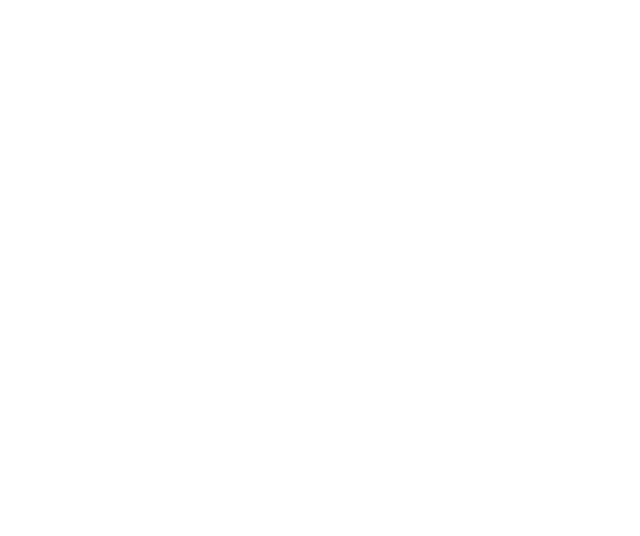
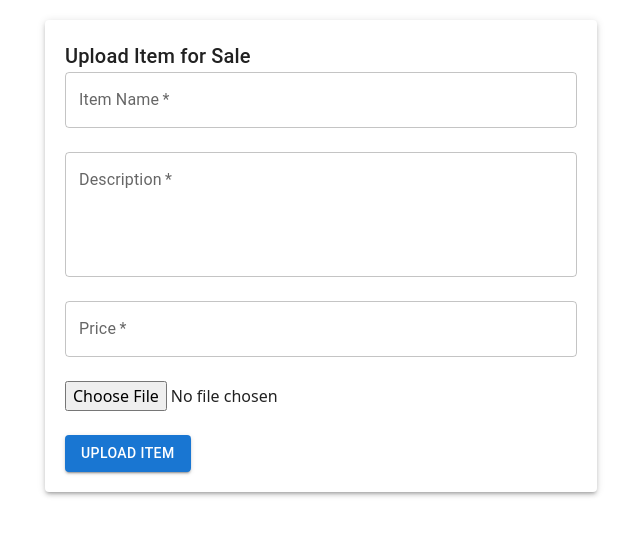
Before and after one commit to samj102/EduMarket-TMU, a React (Create React App) app in the folder frontend/: page /itemsForSale in a window 1280 px wide. Before the commit this address had no page. Shown: the top 536 px of the page, without its empty margins (319-959 px from the left). Built offline with nearby package versions, Linux system fonts and the light colour scheme.

Commit message:
Created demo items for sale Page
API endpoints not setup yet thus created a demo page to test the items for sale feature of the application.

```diff
--- a/frontend/src/App.js
+++ b/frontend/src/App.js
@@ -9,6 +9,7 @@
 import Users from "./components/Users.js";
 import Logout from "./components/Logout.js";
 import AboutUsPage from "./components/AboutUs.js";
+import UploadItemPage from "./components/itemsForSale.js";
 
 function App() {
   const [isLoggedin, setisLoggedin] = useState("false");
@@ -44,6 +45,7 @@
           <Route path="/all-users" element={<Users />} />
           <Route path="/ToS" element={<ToS />} />
           <Route path="/About_Us" element={<AboutUsPage />} />
+          <Route path="/itemsForSale" element={<UploadItemPage />} />
         </Routes>
       </Router>
     </div>
--- /dev/null
+++ b/frontend/src/components/itemsForSale.js
@@ -0,0 +1,93 @@
+import React, { useState } from 'react';
+import { Button, TextField, Typography, Container, Grid, Paper } from '@mui/material';
+
+const UploadItemPage = () => {
+    const [itemName, setItemName] = useState('');
+    const [description, setDescription] = useState('');
+    const [price, setPrice] = useState('');
+    const [itemImage, setItemImage] = useState(null);
+
+    const handleSubmit = async (event) => {
+        event.preventDefault();
+        const formData = new FormData();
+        formData.append('itemName', itemName);
+        formData.append('description', description);
+        formData.append('price', price);
+        if (itemImage) {
+            formData.append('itemImage', itemImage);
+        }
+
+        // Simulate sending data to the backend
+        console.log('Form data to be sent to the backend:');
+        for (let [key, value] of formData.entries()) {
+            console.log(`${key}:`, value);
+        }
+
+        //Simulating a successful submission
+        setTimeout(() => {
+            alert('Item uploaded successfully (simulated response)');
+            setItemName('');
+            setDescription('');
+            setPrice('');
+            setItemImage(null);
+        }, 1000);
+    };
+
+    return (
+        <Container maxWidth="sm">
+            <Paper elevation={3} style={{ padding: '20px', marginTop: '20px' }}>
+                <Typography variant="h6">Upload Item for Sale</Typography>
+                <form onSubmit={handleSubmit} noValidate>
+                    <Grid container spacing={3}>
+                        <Grid item xs={12}>
+                            <TextField
+                                label="Item Name"
+                                variant="outlined"
+                                fullWidth
+                                required
+                                value={itemName}
+                                onChange={(e) => setItemName(e.target.value)}
+                            />
+                        </Grid>
+                        <Grid item xs={12}>
+                            <TextField
+                                label="Description"
+                                variant="outlined"
+                                fullWidth
+                                required
+                                multiline
+                                rows={4}
+                                value={description}
+                                onChange={(e) => setDescription(e.target.value)}
+                            />
+                        </Grid>
+                        <Grid item xs={12}>
+                            <TextField
+                                label="Price"
+                                variant="outlined"
+                                fullWidth
+                                required
+                                value={price}
+                                onChange={(e) => setPrice(e.target.value)}
+                            />
+                        </Grid>
+                        <Grid item xs={12}>
+                            <input
+                                type="file"
+                                accept="image/*"
+                                onChange={(e) => setItemImage(e.target.files[0])}
+                            />
+                        </Grid>
+                        <Grid item xs={12}>
+                            <Button type="submit" variant="contained" color="primary">
+                                Upload Item
+                            </Button>
+                        </Grid>
+                    </Grid>
+                </form>
+            </Paper>
+        </Container>
+    );
+};
+
+export default UploadItemPage;
```
Also changed, not shown: 1 other file (tests, documents, lock files or other folders).
